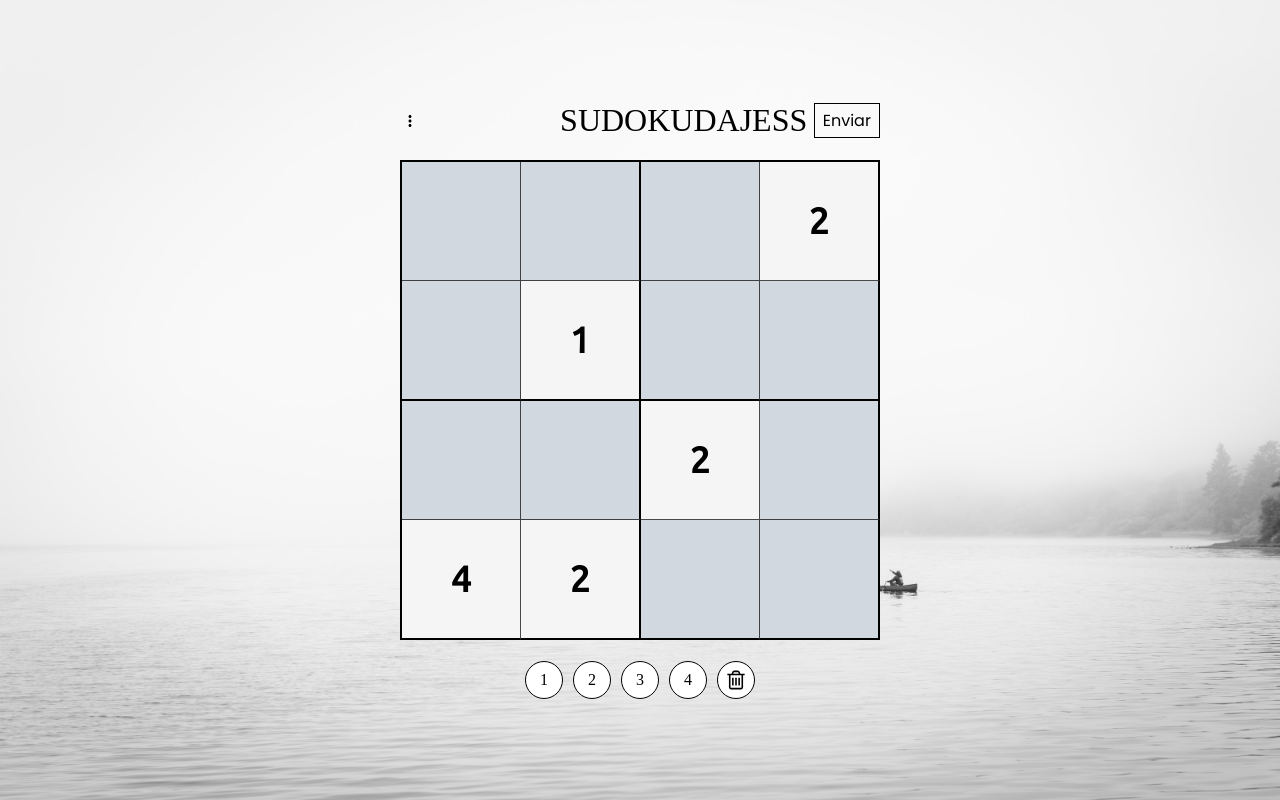
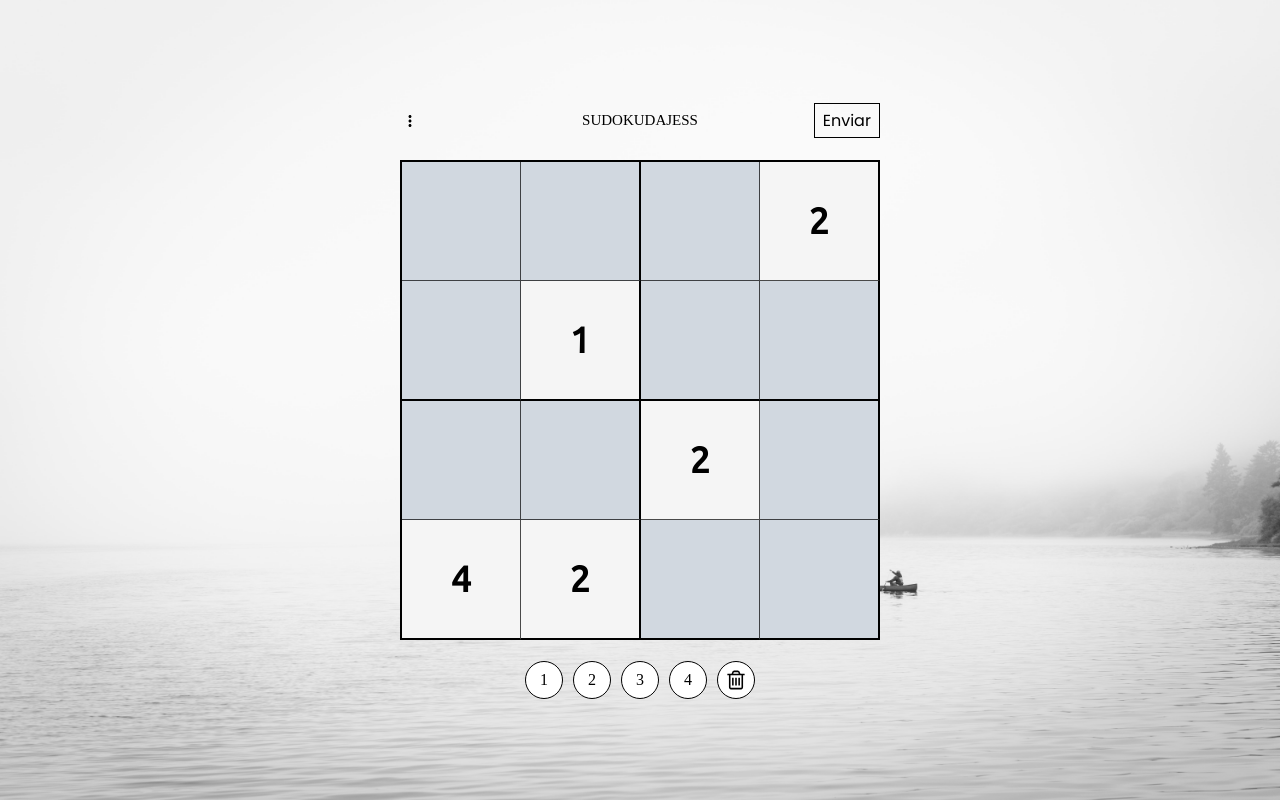
Before and after one commit to LeoguiatoM5/sudoku-Jess, a plain HTML site: page index.html in a window 1280 px wide. Both pictures are taken after a click on the element "Iniciar". Drawn offline with Linux system fonts and the light colour scheme; a web font is replaced by a local one.

Commit message:
Update style.css

```diff
--- a/style.css
+++ b/style.css
@@ -115,7 +115,7 @@ html body #main__container #header__controls #header__menu img:active {
 
 html body #main__container #header__controls #header__header {
   width: 33.3%;
-  font-size: 2rem;
+  font-size: 15px;
   text-align: center;
   font-family: "Recursive";
 }
```
